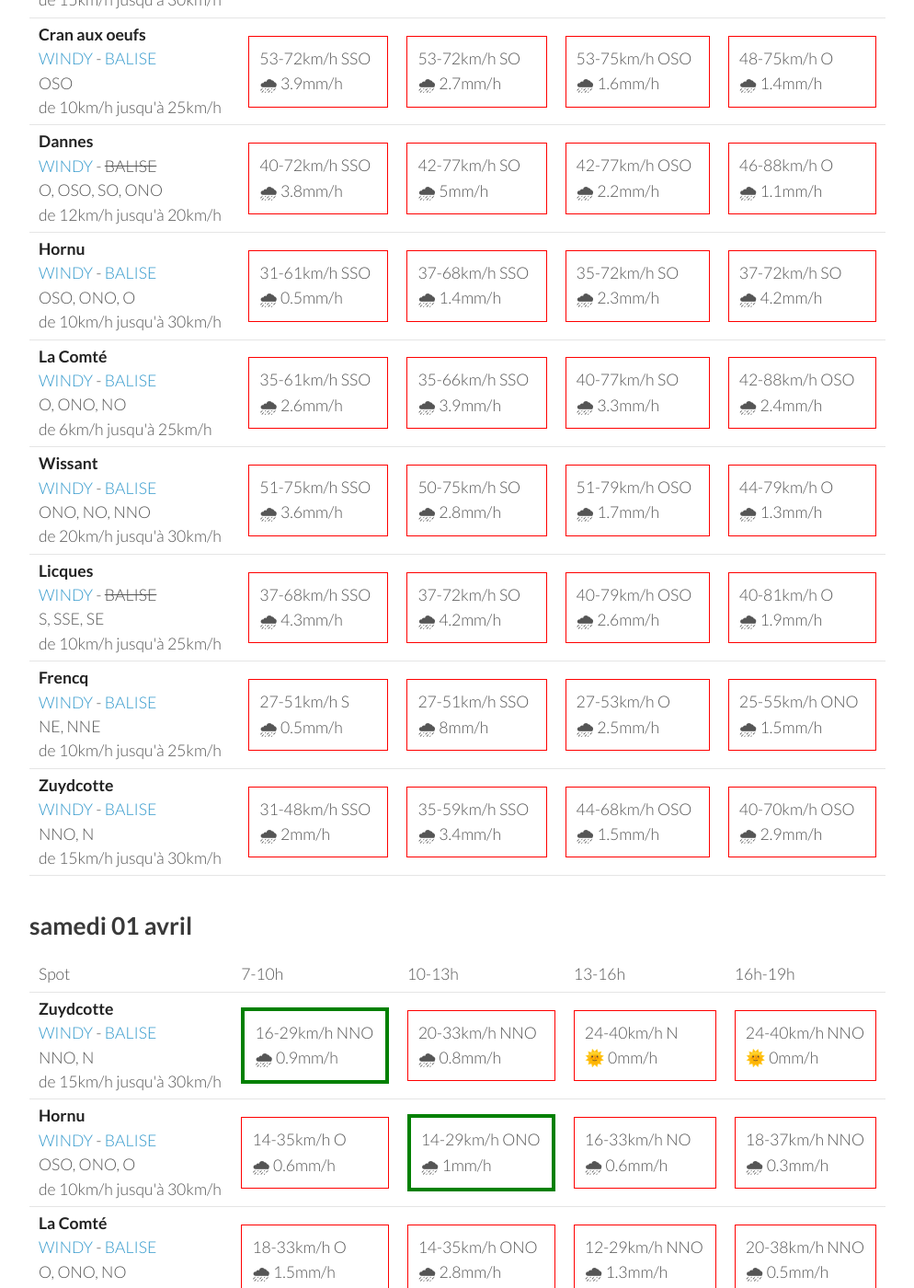
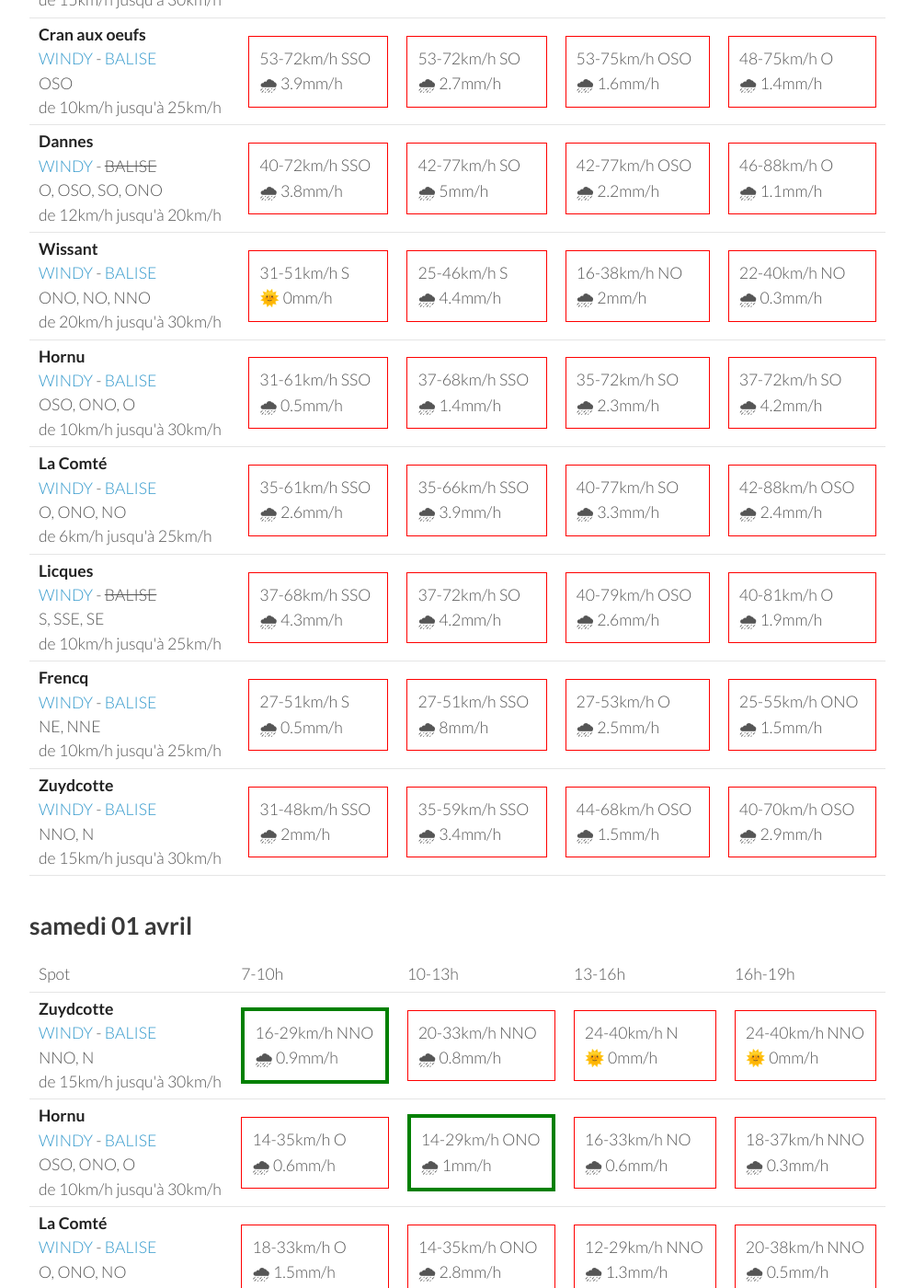
Before and after one commit to parapente-dans-le-nord/parapente-dans-le-nord.github.io, a Jekyll site: the page built from all.markdown, in a window 1280 px wide and 1400 px high, scrolled down 3514 px. Shown: the whole window at 92% size, without its empty margins (26-1020 px from the left). Built offline with Jekyll 4.4.1, drawn with Linux system fonts in a browser that asks for light colours; some of the changed text lies outside the part shown.

Commit message:
update index.markdown

```diff
--- a/all.markdown
+++ b/all.markdown
@@ -115,9 +115,9 @@ page mise à jour le mercredi 29 mars 10:03
         <td><strong>Wissant</strong><br><a href="https://windy.com/50.885/1.653?50.488,1.653,8,m:e3XagdU">WINDY</a> - <span class=""><a href="https://balisemeteo.com/balise_histo.php?idBalise=159">BALISE</a> </span><br> <span class="vent-favorable">ONO, NO, NNO</span><br><span class="force-vent">de 20km/h jusqu'à 30km/h</span> </td>
 
             <td><div class="not-flyable"><p>12-24km/h SSO</p><p>🌞 0mm/h</p></div></td>
-            <td><div class="not-flyable"><p>20-33km/h SSO</p><p>🌞 0mm/h</p></div></td>
+            <td><div class="not-flyable"><p>20-31km/h SSO</p><p>🌞 0mm/h</p></div></td>
             <td><div class="not-flyable"><p>27-44km/h SSO</p><p>🌞 0mm/h</p></div></td>
-            <td><div class="not-flyable"><p>18-37km/h SSO</p><p>🌞 0mm/h</p></div></td>
+            <td><div class="not-flyable"><p>18-38km/h SSO</p><p>🌞 0mm/h</p></div></td>
 
 
     </tr>
@@ -324,6 +324,16 @@ page mise à jour le mercredi 29 mars 10:03
 
     </tr>
 <tr>
+        <td><strong>Wissant</strong><br><a href="https://windy.com/50.885/1.653?50.488,1.653,8,m:e3XagdU">WINDY</a> - <span class=""><a href="https://balisemeteo.com/balise_histo.php?idBalise=159">BALISE</a> </span><br> <span class="vent-favorable">ONO, NO, NNO</span><br><span class="force-vent">de 20km/h jusqu'à 30km/h</span> </td>
+
+            <td><div class="not-flyable"><p>31-51km/h S</p><p>🌞 0mm/h</p></div></td>
+            <td><div class="not-flyable"><p>25-46km/h S</p><p>🌧 4.4mm/h</p></div></td>
+            <td><div class="not-flyable"><p>16-38km/h NO</p><p>🌧 2mm/h</p></div></td>
+            <td><div class="not-flyable"><p>22-40km/h NO</p><p>🌧 0.3mm/h</p></div></td>
+
+
+    </tr>
+<tr>
         <td><strong>Hornu</strong><br><a href="https://windy.com/50.424/3.819?50.024,3.818,8,m:e3daghw">WINDY</a> - <span class=""><a href="https://balisemeteo.com/balise_histo.php?idBalise=5040">BALISE</a> </span><br> <span class="vent-favorable">OSO, ONO, O</span><br><span class="force-vent">de 10km/h jusqu'à 30km/h</span> </td>
 
             <td><div class="not-flyable"><p>31-61km/h SSO</p><p>🌧 0.5mm/h</p></div></td>
@@ -340,16 +350,6 @@ page mise à jour le mercredi 29 mars 10:03
             <td><div class="not-flyable"><p>35-66km/h SSO</p><p>🌧 3.9mm/h</p></div></td>
             <td><div class="not-flyable"><p>40-77km/h SO</p><p>🌧 3.3mm/h</p></div></td>
             <td><div class="not-flyable"><p>42-88km/h OSO</p><p>🌧 2.4mm/h</p></div></td>
-
-
-    </tr>
-<tr>
-        <td><strong>Wissant</strong><br><a href="https://windy.com/50.885/1.653?50.488,1.653,8,m:e3XagdU">WINDY</a> - <span class=""><a href="https://balisemeteo.com/balise_histo.php?idBalise=159">BALISE</a> </span><br> <span class="vent-favorable">ONO, NO, NNO</span><br><span class="force-vent">de 20km/h jusqu'à 30km/h</span> </td>
-
-            <td><div class="not-flyable"><p>51-75km/h SSO</p><p>🌧 3.6mm/h</p></div></td>
-            <td><div class="not-flyable"><p>50-75km/h SO</p><p>🌧 2.8mm/h</p></div></td>
-            <td><div class="not-flyable"><p>51-79km/h OSO</p><p>🌧 1.7mm/h</p></div></td>
-            <td><div class="not-flyable"><p>44-79km/h O</p><p>🌧 1.3mm/h</p></div></td>
 
 
     </tr>
@@ -440,22 +440,22 @@ page mise à jour le mercredi 29 mars 10:03
 
     </tr>
 <tr>
-        <td><strong>Wissant</strong><br><a href="https://windy.com/50.885/1.653?50.488,1.653,8,m:e3XagdU">WINDY</a> - <span class=""><a href="https://balisemeteo.com/balise_histo.php?idBalise=159">BALISE</a> </span><br> <span class="vent-favorable">ONO, NO, NNO</span><br><span class="force-vent">de 20km/h jusqu'à 30km/h</span> </td>
-
-            <td><div class="not-flyable"><p>16-29km/h NO</p><p>🌧 1.3mm/h</p></div></td>
-            <td><div class="not-flyable"><p>18-27km/h N</p><p>🌧 1.3mm/h</p></div></td>
-            <td><div class="not-flyable"><p>22-31km/h N</p><p>🌧 1mm/h</p></div></td>
-            <td><div class="not-flyable"><p>16-31km/h N</p><p>🌧 0.4mm/h</p></div></td>
-
-
-    </tr>
-<tr>
         <td><strong>Frencq</strong><br><a href="https://windy.com/50.559/1.669?50.159,1.670,8,m:e3qagdV">WINDY</a> - <span class=""><a href="https://balisemeteo.com/balise_histo.php?idBalise=159">BALISE</a> </span><br> <span class="vent-favorable">NE, NNE</span><br><span class="force-vent">de 10km/h jusqu'à 25km/h</span> </td>
 
             <td><div class="not-flyable"><p>11-25km/h NO</p><p>🌧 0.5mm/h</p></div></td>
             <td><div class="not-flyable"><p>7-20km/h ONO</p><p>🌧 1.2mm/h</p></div></td>
             <td><div class="not-flyable"><p>12-33km/h NNO</p><p>🌧 2.4mm/h</p></div></td>
             <td><div class="not-flyable"><p>16-29km/h N</p><p>🌧 1.2mm/h</p></div></td>
+
+
+    </tr>
+<tr>
+        <td><strong>Wissant</strong><br><a href="https://windy.com/50.885/1.653?50.488,1.653,8,m:e3XagdU">WINDY</a> - <span class=""><a href="https://balisemeteo.com/balise_histo.php?idBalise=159">BALISE</a> </span><br> <span class="vent-favorable">ONO, NO, NNO</span><br><span class="force-vent">de 20km/h jusqu'à 30km/h</span> </td>
+
+            <td><div class="not-flyable"><p>12-24km/h NNO</p><p>🌧 1.6mm/h</p></div></td>
+            <td><div class="not-flyable"><p>7-18km/h NNO</p><p>🌞 0mm/h</p></div></td>
+            <td><div class="not-flyable"><p>14-22km/h NNO</p><p>🌧 1.3mm/h</p></div></td>
+            <td><div class="not-flyable"><p>22-33km/h NNE</p><p>🌧 0.2mm/h</p></div></td>
 
 
     </tr>
@@ -596,16 +596,6 @@ page mise à jour le mercredi 29 mars 10:03
 
     </tr>
 <tr>
-        <td><strong>Wissant</strong><br><a href="https://windy.com/50.885/1.653?50.488,1.653,8,m:e3XagdU">WINDY</a> - <span class=""><a href="https://balisemeteo.com/balise_histo.php?idBalise=159">BALISE</a> </span><br> <span class="vent-favorable">ONO, NO, NNO</span><br><span class="force-vent">de 20km/h jusqu'à 30km/h</span> </td>
-
-            <td><div class="not-flyable"><p>29-42km/h NNE</p><p>🌞 0mm/h</p></div></td>
-            <td><div class="not-flyable"><p>29-44km/h NE</p><p>🌞 0mm/h</p></div></td>
-            <td><div class="not-flyable"><p>29-42km/h NE</p><p>🌞 0mm/h</p></div></td>
-            <td><div class="not-flyable"><p>25-44km/h NNE</p><p>🌞 0mm/h</p></div></td>
-
-
-    </tr>
-<tr>
         <td><strong>Mont Clairon</strong><br><a href="https://windy.com/49.919/2.729?49.515,2.730,8,m:e2magfH">WINDY</a> - <span class="no-balise"> BALISE </span><br> <span class="vent-favorable">SO</span><br><span class="force-vent">de 12km/h jusqu'à 25km/h</span> </td>
 
             <td><div class="not-flyable"><p>18-33km/h NNE</p><p>🌧 0.2mm/h</p></div></td>
@@ -632,6 +622,16 @@ page mise à jour le mercredi 29 mars 10:03
             <td><div class="not-flyable"><p>20-42km/h NNE</p><p>🌞 0mm/h</p></div></td>
             <td><div class="not-flyable"><p>18-40km/h NE</p><p>🌞 0mm/h</p></div></td>
             <td><div class="not-flyable"><p>24-44km/h NNE</p><p>🌞 0mm/h</p></div></td>
+
+
+    </tr>
+<tr>
+        <td><strong>Wissant</strong><br><a href="https://windy.com/50.885/1.653?50.488,1.653,8,m:e3XagdU">WINDY</a> - <span class=""><a href="https://balisemeteo.com/balise_histo.php?idBalise=159">BALISE</a> </span><br> <span class="vent-favorable">ONO, NO, NNO</span><br><span class="force-vent">de 20km/h jusqu'à 30km/h</span> </td>
+
+            <td><div class="not-flyable"><p>29-44km/h N</p><p>🌧 0.2mm/h</p></div></td>
+            <td><div class="not-flyable"><p>31-46km/h NNE</p><p>🌞 0mm/h</p></div></td>
+            <td><div class="not-flyable"><p>29-46km/h NNE</p><p>🌞 0mm/h</p></div></td>
+            <td><div class="not-flyable"><p>31-44km/h NNE</p><p>🌞 0mm/h</p></div></td>
 
 
     </tr>
@@ -722,16 +722,6 @@ page mise à jour le mercredi 29 mars 10:03
 
     </tr>
 <tr>
-        <td><strong>Wissant</strong><br><a href="https://windy.com/50.885/1.653?50.488,1.653,8,m:e3XagdU">WINDY</a> - <span class=""><a href="https://balisemeteo.com/balise_histo.php?idBalise=159">BALISE</a> </span><br> <span class="vent-favorable">ONO, NO, NNO</span><br><span class="force-vent">de 20km/h jusqu'à 30km/h</span> </td>
-
-            <td><div class="not-flyable"><p>11-16km/h ENE</p><p>🌞 0mm/h</p></div></td>
-            <td><div class="not-flyable"><p>14-24km/h NE</p><p>🌞 0mm/h</p></div></td>
-            <td><div class="not-flyable"><p>16-25km/h NE</p><p>🌞 0mm/h</p></div></td>
-            <td><div class="not-flyable"><p>18-27km/h NNE</p><p>🌞 0mm/h</p></div></td>
-
-
-    </tr>
-<tr>
         <td><strong>Mont Clairon</strong><br><a href="https://windy.com/49.919/2.729?49.515,2.730,8,m:e2magfH">WINDY</a> - <span class="no-balise"> BALISE </span><br> <span class="vent-favorable">SO</span><br><span class="force-vent">de 12km/h jusqu'à 25km/h</span> </td>
 
             <td><div class="not-flyable"><p>11-20km/h NNE</p><p>🌞 0mm/h</p></div></td>
--- a/index.markdown
+++ b/index.markdown
@@ -7,7 +7,7 @@ title:  "Ou ça vole"
 {: .links}
 
 # Prevision Windy, modèle Arome
-page mise à jour le mercredi 29 mars 10:03
+page mise à jour le mercredi 29 mars 13:03
 
 
 
```
Also changed, not shown: other parts of all.markdown (+1 -1 lines).
